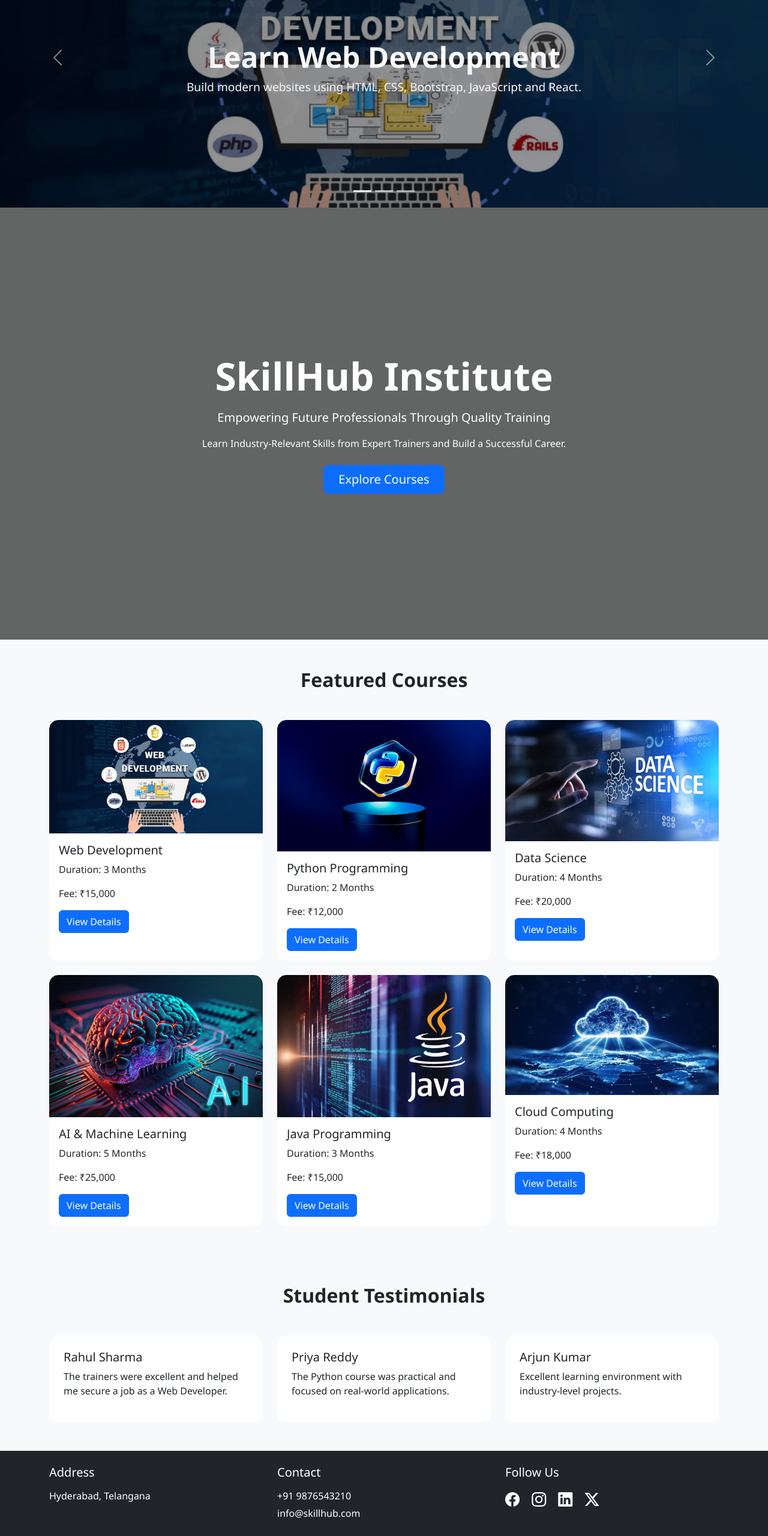
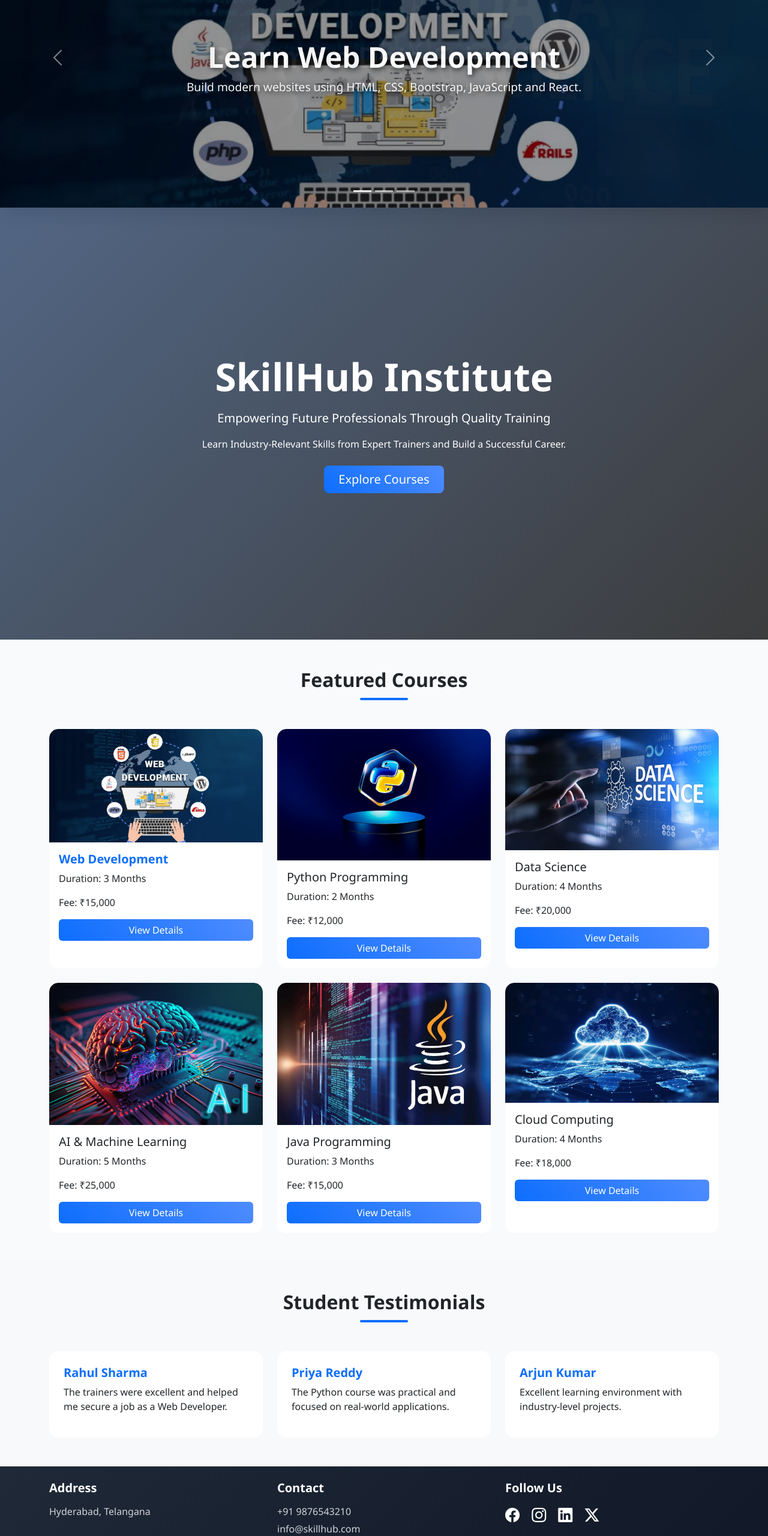
Before and after one commit to akhil9381/Online-Course-Registration-Platform, a plain HTML site: page index.html in a window 1280 px wide. Shown: the part 220-2780 px from the top of the page at 60% size. Drawn offline with nearby package versions, Linux system fonts and the light colour scheme.

Commit message:
Styles Added

```diff
--- a/css/style.css
+++ b/css/style.css
@@ -281,3 +281,228 @@ footer p{
         font-size: 0.9rem;
     }
 }
+html{
+    scroll-behavior: smooth;
+}
+
+body{
+    background: #f8fafc;
+}
+
+.navbar{
+    backdrop-filter: blur(10px);
+    box-shadow: 0 4px 20px rgba(0,0,0,0.08) !important;
+}
+
+.navbar-brand{
+    letter-spacing: 0.5px;
+    font-weight: 700;
+}
+
+.navbar-toggler{
+    border: none;
+}
+
+.navbar-toggler:focus{
+    box-shadow: none;
+}
+
+.carousel{
+    box-shadow: 0 10px 30px rgba(0,0,0,0.15);
+}
+
+.carousel-img{
+    transition: transform 8s ease;
+}
+
+.carousel-item.active .carousel-img{
+    transform: scale(1.08);
+}
+
+.carousel-caption{
+    text-shadow: 2px 2px 10px rgba(0,0,0,0.8);
+}
+
+.hero{
+    position: relative;
+}
+
+.hero::before{
+    content: "";
+    position: absolute;
+    inset: 0;
+    background: linear-gradient(
+        135deg,
+        rgba(13,110,253,0.2),
+        rgba(0,0,0,0.4)
+    );
+}
+
+.hero .container{
+    position: relative;
+    z-index: 2;
+}
+
+.card{
+    border: none !important;
+    overflow: hidden;
+    transition: all .4s ease;
+}
+
+.card:hover{
+    box-shadow: 0 15px 35px rgba(0,0,0,0.15);
+}
+
+.card-title{
+    font-weight: 700;
+    color: #0d6efd;
+}
+
+.course-card .btn{
+    width: 100%;
+}
+
+.course-card{
+    position: relative;
+}
+
+.course-card::before{
+    content: "";
+    position: absolute;
+    left: 0;
+    top: 0;
+    width: 4px;
+    height: 0%;
+    background: #0d6efd;
+    transition: .4s;
+}
+
+.course-card:hover::before{
+    height: 100%;
+}
+
+.testimonial-card{
+    background: white;
+    border-left: 5px solid #0d6efd;
+}
+
+.testimonial-card h5{
+    color: #0d6efd;
+    font-weight: 700;
+}
+
+.faculty-card img{
+    height: 280px;
+    object-fit: cover;
+}
+
+.faculty-card .card-body{
+    text-align: center;
+}
+
+.faculty-card h5{
+    color: #0d6efd;
+    font-weight: 700;
+}
+
+.form-control,
+.form-select{
+    padding: 12px;
+    border: 1px solid #dee2e6;
+}
+
+.form-control:hover,
+.form-select:hover{
+    border-color: #0d6efd;
+}
+
+.btn-primary{
+    background: linear-gradient(
+        45deg,
+        #0d6efd,
+        #4f8cff
+    );
+    border: none;
+}
+
+.btn-primary:hover{
+    background: linear-gradient(
+        45deg,
+        #0b5ed7,
+        #3d7eff
+    );
+}
+
+footer{
+    background: linear-gradient(
+        135deg,
+        #1f2937,
+        #111827
+    ) !important;
+}
+
+footer h5{
+    color: #ffffff;
+    font-weight: 700;
+}
+
+footer p{
+    color: #d1d5db;
+}
+
+footer a{
+    transition: .3s;
+}
+
+footer a:hover{
+    color: #0d6efd !important;
+}
+
+.social-icon{
+    display: inline-flex;
+    align-items: center;
+    justify-content: center;
+    width: 45px;
+    height: 45px;
+    border-radius: 50%;
+    background: rgba(255,255,255,0.1);
+}
+
+.social-icon:hover{
+    background: #0d6efd;
+    color: white !important;
+}
+
+section h2{
+    position: relative;
+    padding-bottom: 15px;
+}
+
+section h2::after{
+    content: "";
+    position: absolute;
+    width: 80px;
+    height: 4px;
+    background: #0d6efd;
+    left: 50%;
+    transform: translateX(-50%);
+    bottom: 0;
+    border-radius: 50px;
+}
+
+::-webkit-scrollbar{
+    width: 10px;
+}
+
+::-webkit-scrollbar-track{
+    background: #f1f1f1;
+}
+
+::-webkit-scrollbar-thumb{
+    background: #0d6efd;
+    border-radius: 10px;
+}
+
+::-webkit-scrollbar-thumb:hover{
+    background: #084298;
+}
```
